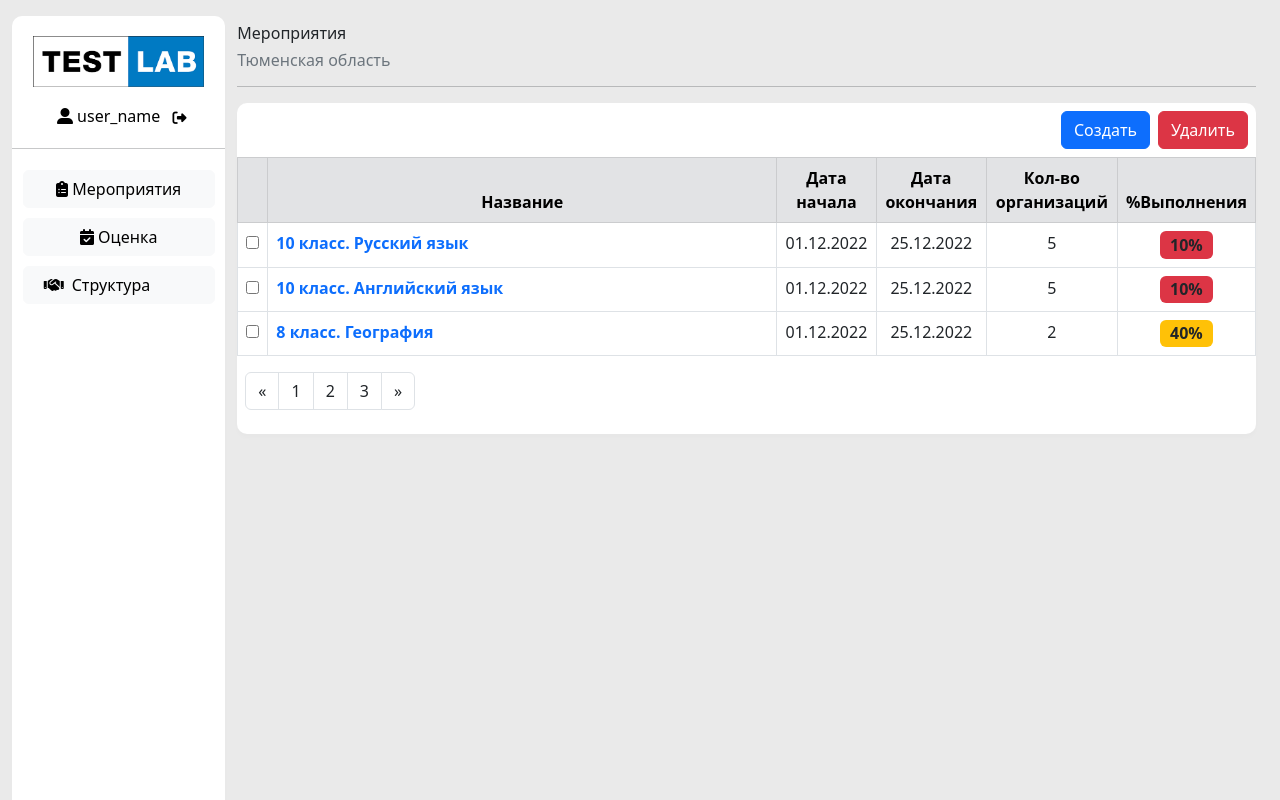
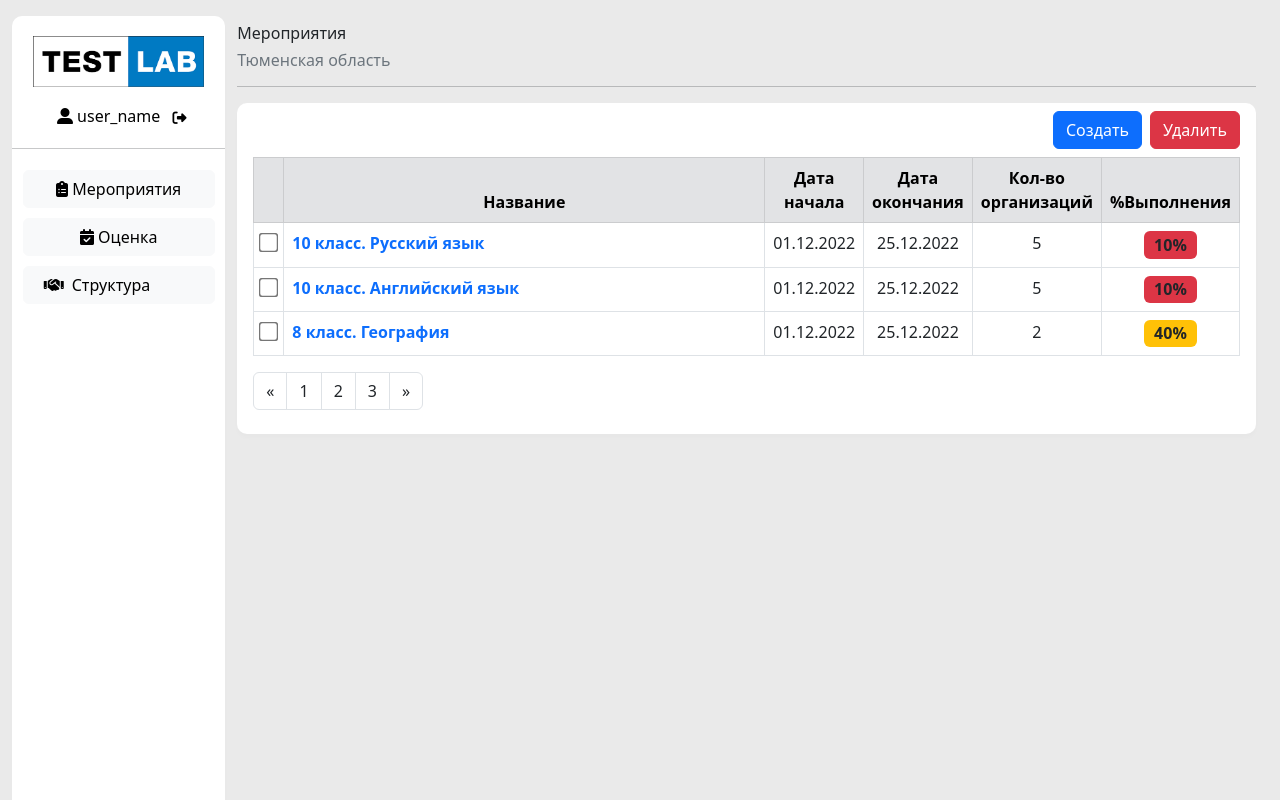
Before and after one commit to ScarlettD1/RIPC, a Django app: page /admin_events in a window 1280 px wide. Run offline with Django 4.2, Linux system fonts and the light colour scheme; the visitor is signed in with stand-in values (Sample User, id 1); some libraries are stand-ins or nearby versions.

Commit message:
Фикс отображения

```diff
--- a/ripc/templates/main_pages/admin_event.html
+++ b/ripc/templates/main_pages/admin_event.html
@@ -3,17 +3,18 @@
 {% block main_content %}
     <header>
         <h2>Мероприятия</h2>
-        <h5 class = "text-secondary">Тюменская область</h5>
+        <h5 class="text-secondary">Тюменская область</h5>
         <hr>
     </header>
     <main class="page-block">
-        <div class="btn-toolbar justify-content-end mb-2">
+        <div class="btn-toolbar justify-content-end mb-2 px-3">
             <button type="button" class="btn btn-primary mt-2">Создать</button>
-            <button type="button" class="btn btn-danger mt-2 ms-2 me-2">Удалить</button>
+            <button type="button" class="btn btn-danger mt-2 ms-2">Удалить</button>
         </div>
-        <table class="table-admin-view ps-2 table table-bordered table-hover">
+        <div class="px-3">
+            <table class="table-admin-view table table-bordered table-hover">
                 <thead>
-                <tr class = "table-secondary text-center">
+                <tr class="table-secondary text-center">
                     <th scope="col"></th>
                     <th scope="col">Название</th>
                     <th scope="col">Дата начала</th>
@@ -24,32 +25,38 @@
                 </thead>
                 <tbody>
                 <tr>
-                  <th scope="row"><input type="checkbox"></th>
+                    <td><input class="checkbox w-100" type="checkbox"></td>
                     <th style="width: 50%"><a href="" class="link-primary text-start">10 класс. Русский язык</a></th>
                     <td>01.12.2022</td>
                     <td>25.12.2022</td>
                     <td>5</td>
-                  <td><div class="badge bg-danger text-dark fs-6">10%</div></td>
+                    <td>
+                        <div class="badge bg-danger text-dark fs-6">10%</div>
+                    </td>
                 </tr>
                 <tr>
-                  <th scope="row"><input type="checkbox"></th>
+                    <td><input class="checkbox w-100" type="checkbox"></td>
                     <th><a href="" class="link-primary">10 класс. Английский язык</a></th>
                     <td>01.12.2022</td>
                     <td>25.12.2022</td>
                     <td>5</td>
-                  <td><div class="badge bg-danger text-dark fs-6">10%</div></td>
+                    <td>
+                        <div class="badge bg-danger text-dark fs-6">10%</div>
+                    </td>
                 </tr>
                 <tr>
-                  <th scope="row"><input type="checkbox"></th>
+                    <td><input class="checkbox w-100" type="checkbox"></td>
                     <th><a href="" class="link-primary">8 класс. География</a></th>
                     <td>01.12.2022</td>
                     <td>25.12.2022</td>
                     <td>2</td>
-                  <td><div class="badge bg-warning text-dark fs-6">40%</div></td>
+                    <td>
+                        <div class="badge bg-warning text-dark fs-6">40%</div>
+                    </td>
                 </tr>
                 </tbody>
             </table>
-        <nav class="pt-3 pb-2 ps-2" aria-label="Page navigation example">
+            <nav class="pt-3 pb-2" aria-label="Page navigation example">
                 <ul class="pagination">
                     <li class="page-item">
                         <a class="page-link" href="#" aria-label="Previous">
@@ -66,5 +73,6 @@
                     </li>
                 </ul>
             </nav>
+        </div>
     </main>
 {% endblock %}
```
Lines whose indentation alone changed are shown as unchanged.
